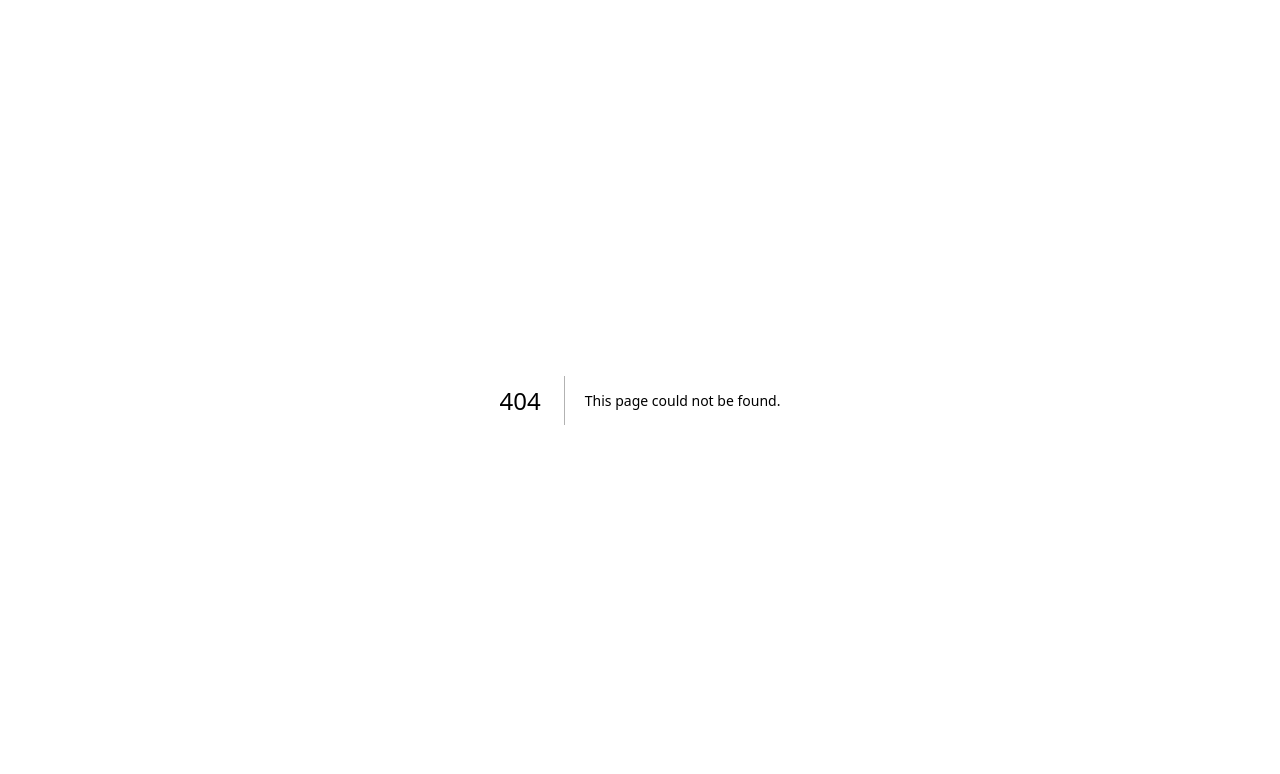
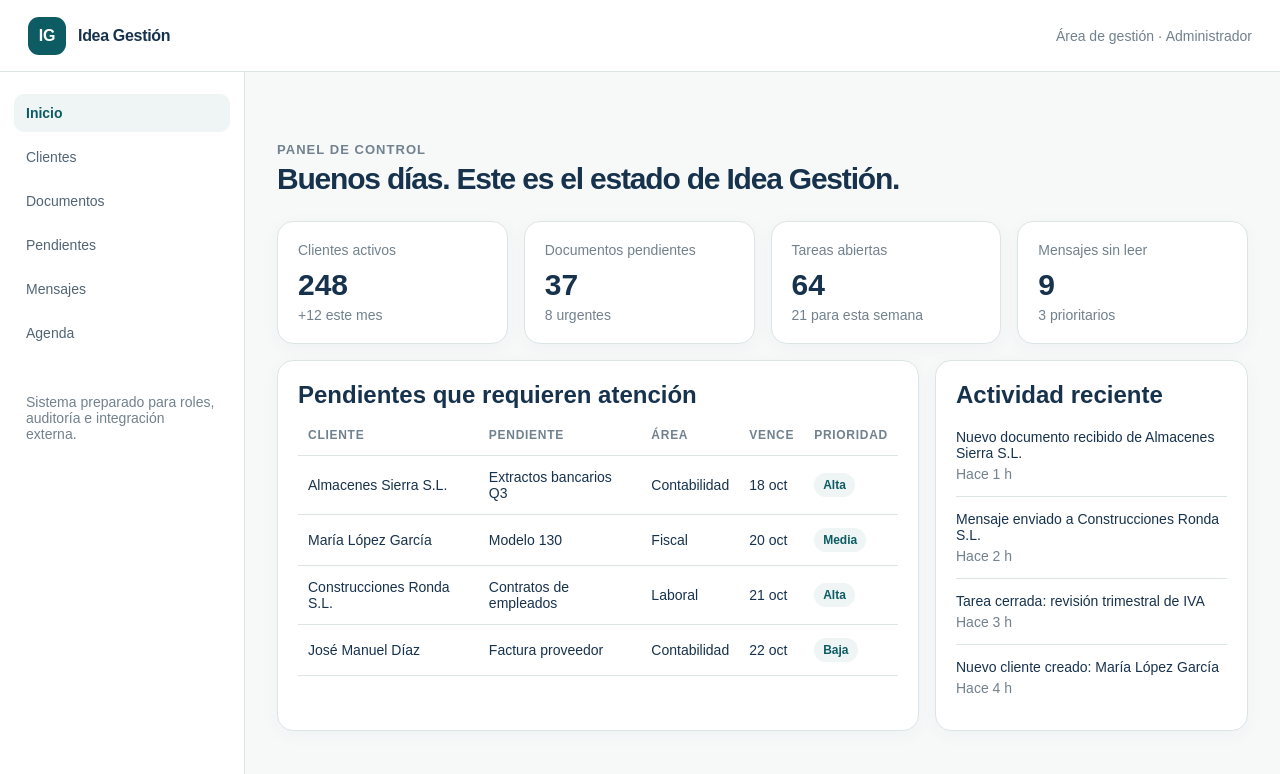
Before and after one commit to amcgi-sys/Idea-y-gesti-n-, a Next.js app: page /dashboard in a window 1280 px wide. Before the commit this address had no page. Shown: the top 774 px of the page. Built offline with nearby package versions, Linux system fonts and the light colour scheme.

Commit message:
feat: add management dashboard

```diff
--- /dev/null
+++ b/app/dashboard/page.tsx
@@ -0,0 +1,30 @@
+import Link from "next/link";
+import { activity, metrics, pending } from "@/lib/demo-data";
+
+const nav = [
+  ["Inicio", "/dashboard"],
+  ["Clientes", "/dashboard/clientes"],
+  ["Documentos", "/dashboard/documentos"],
+  ["Pendientes", "/dashboard/pendientes"],
+  ["Mensajes", "/dashboard/mensajes"],
+  ["Agenda", "/dashboard/agenda"],
+];
+
+export default function Dashboard() {
+  return (
+    <div className="ig-shell">
+      <header className="ig-topbar"><div className="ig-brand"><span className="ig-mark">IG</span><span>Idea Gestión</span></div><div className="ig-muted">Área de gestión · Administrador</div></header>
+      <div className="ig-layout">
+        <aside className="ig-sidebar"><nav className="ig-nav">{nav.map(([label, href], i) => <Link className={i === 0 ? "active" : ""} href={href} key={href}>{label}</Link>)}</nav><div style={{ marginTop: 30, padding: 12 }} className="ig-muted">Sistema preparado para roles, auditoría e integración externa.</div></aside>
+        <main className="ig-main">
+          <div className="ig-kicker">Panel de control</div><h1 className="ig-title">Buenos días. Este es el estado de Idea Gestión.</h1>
+          <div className="ig-grid ig-grid-4" style={{ marginTop: 26 }}>{metrics.map(m => <div className="ig-card" key={m.label}><div className="ig-muted">{m.label}</div><div className="ig-value">{m.value}</div><div className="ig-muted" style={{ marginTop: 5 }}>{m.detail}</div></div>)}</div>
+          <div className="ig-grid ig-grid-3" style={{ marginTop: 16 }}>
+            <section className="ig-card" style={{ gridColumn: "span 2" }}><h2 className="ig-card-title">Pendientes que requieren atención</h2><table className="ig-table"><thead><tr><th>Cliente</th><th>Pendiente</th><th>Área</th><th>Vence</th><th>Prioridad</th></tr></thead><tbody>{pending.map(p => <tr key={p.client + p.item}><td>{p.client}</td><td>{p.item}</td><td>{p.area}</td><td>{p.due}</td><td><span className="ig-badge">{p.priority}</span></td></tr>)}</tbody></table></section>
+            <section className="ig-card"><h2 className="ig-card-title">Actividad reciente</h2>{activity.map((a, i) => <div key={a} style={{ padding: "14px 0", borderBottom: i === activity.length - 1 ? 0 : "1px solid var(--ig-line)" }}><div style={{ fontSize: 14 }}>{a}</div><div className="ig-muted" style={{ marginTop: 5 }}>Hace {i + 1} h</div></div>)}</section>
+          </div>
+        </main>
+      </div>
+    </div>
+  );
+}
```
